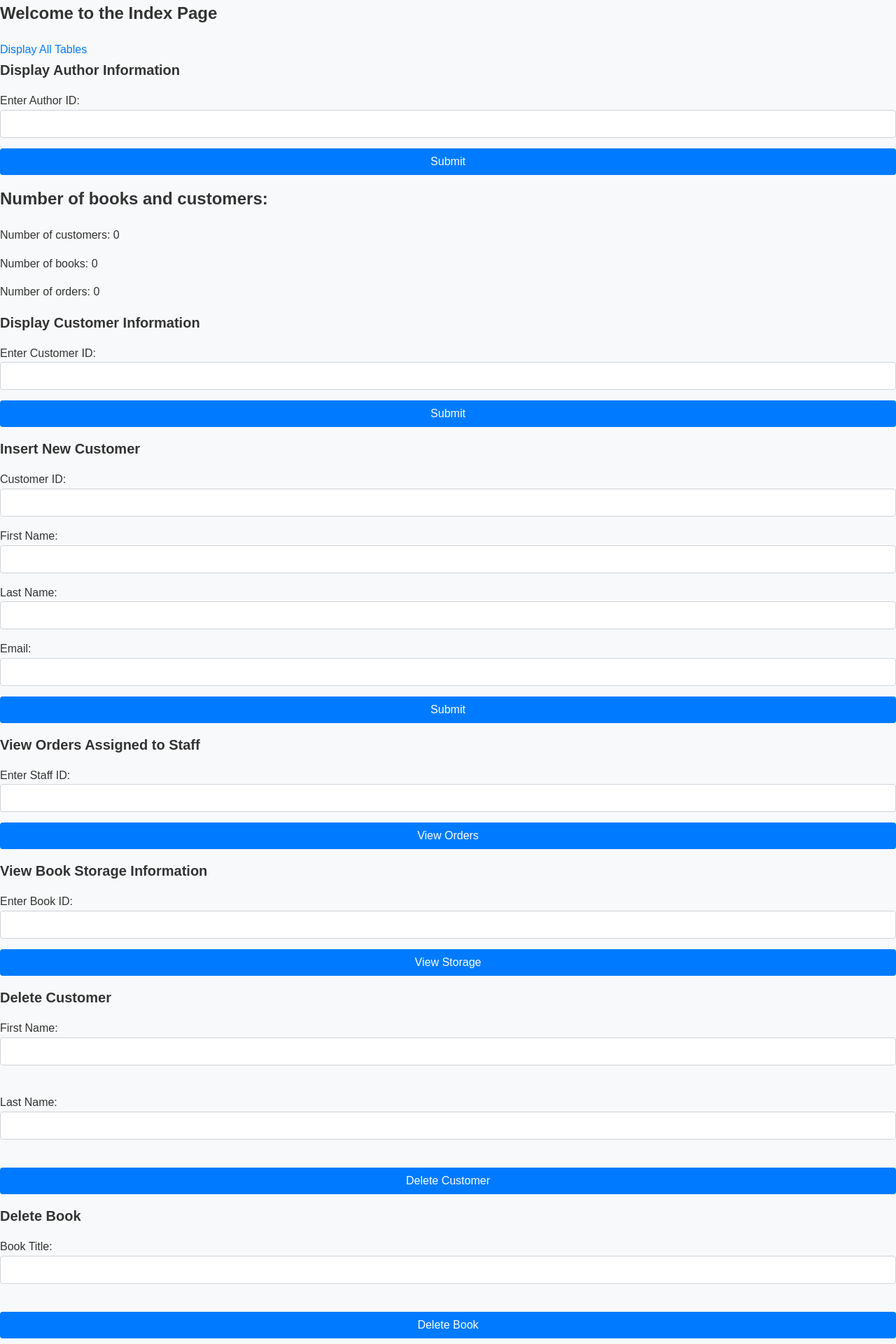
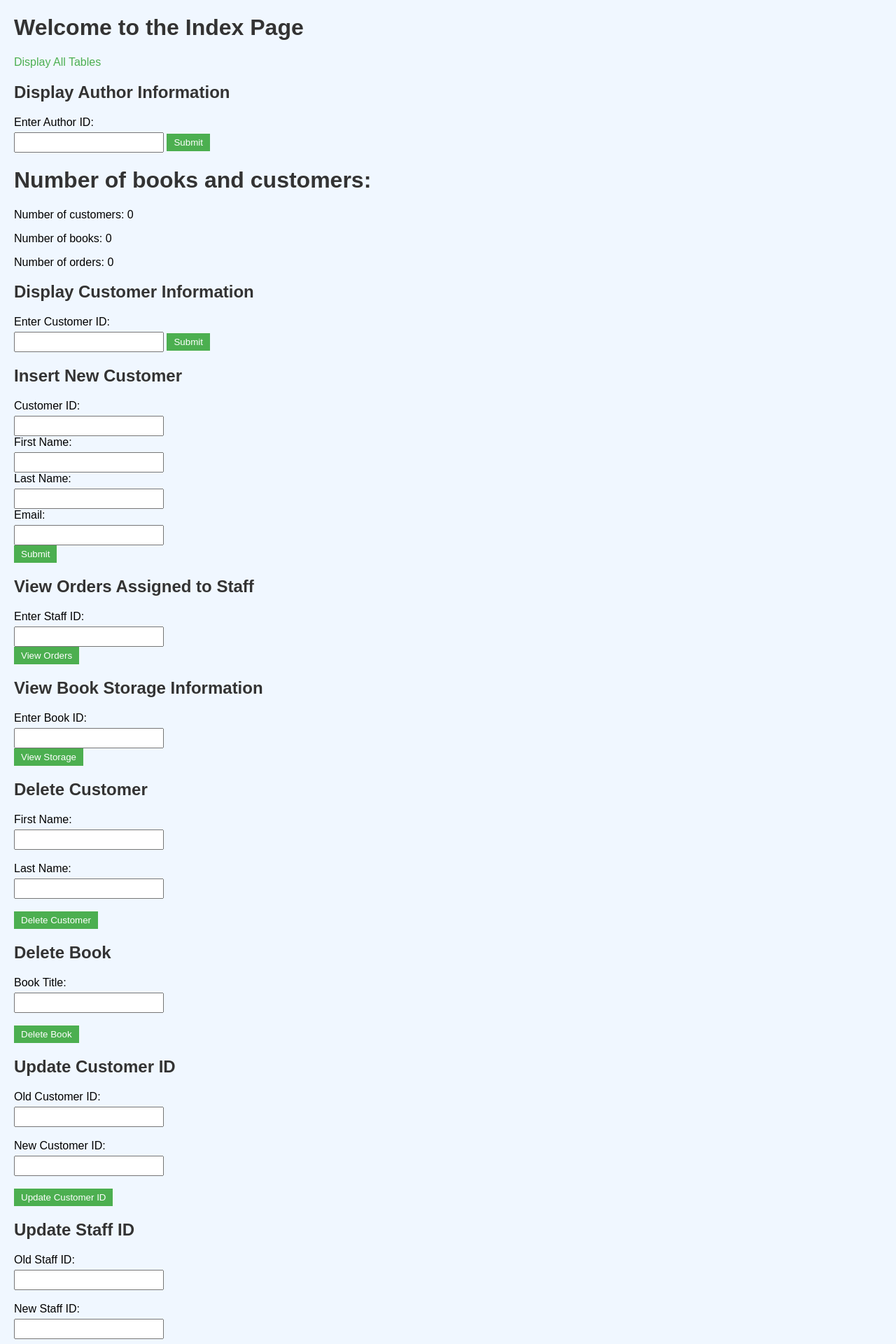
Before and after one commit to larakallas/433, a Flask app: page / in a window 1280 px wide. Shown: the top 1920 px of the page at 70% size. Run offline with Flask 3, Linux system fonts and the light colour scheme; data that the repository does not hold is empty; some libraries are stand-ins or nearby versions.

Commit message:
Update style.css

```diff
--- a/static/style.css
+++ b/static/style.css
@@ -1,98 +1,44 @@
-/* Reset some default browser styles */
-body,
-h1,
-h2,
-p,
-ul,
-li,
-input,
-button {
-    margin: 0;
-    padding: 0;
-    box-sizing: border-box;
+body {
+    font-family: Arial, sans-serif;
+    margin: 20px;
+    background-color: #f0f7ff; /* Light blue background color */
 }
 
-body {
-    font-family: Arial, sans-serif;
-    font-size: 16px;
-    line-height: 1.6;
-    background-color: #f8f9fa;
+h1, h2 {
     color: #333;
 }
 
-.container {
-    max-width: 800px;
-    margin: 20px auto;
-    padding: 20px;
-    background-color: #fff;
-    border-radius: 8px;
-    box-shadow: 0 0 20px rgba(0, 0, 0, 0.1);
-}
-
-h1 {
-    font-size: 24px;
+form {
     margin-bottom: 20px;
 }
 
-h2 {
-    font-size: 20px;
-    margin-bottom: 15px;
-}
-
-p {
-    margin-bottom: 15px;
-}
-
-ul {
-    margin-bottom: 15px;
-}
-
-li {
+label {
+    display: block;
     margin-bottom: 5px;
 }
 
+input[type="text"], input[type="email"] {
+    padding: 5px;
+    width: 200px;
+}
+
+input[type="submit"] {
+    padding: 5px 10px;
+    background-color: #4CAF50;
+    color: white;
+    border: none;
+    cursor: pointer;
+}
+
+input[type="submit"]:hover {
+    background-color: #45a049;
+}
+
 a {
-    color: #007bff;
+    color: #4CAF50;
     text-decoration: none;
 }
 
 a:hover {
     text-decoration: underline;
 }
-
-input[type="text"],
-input[type="email"],
-input[type="submit"],
-button {
-    margin-bottom: 15px;
-    padding: 10px;
-    width: 100%;
-    border: 1px solid #ced4da;
-    border-radius: 4px;
-    font-size: 16px;
-}
-
-input[type="submit"],
-button {
-    background-color: #007bff;
-    color: #fff;
-    border: none;
-    cursor: pointer;
-}
-
-input[type="submit"]:hover,
-button:hover {
-    background-color: #0056b3;
-}
-
-.error-message {
-    color: #dc3545;
-    font-size: 14px;
-    margin-bottom: 10px;
-}
-
-.success-message {
-    color: #28a745;
-    font-size: 14px;
-    margin-bottom: 10px;
-}
```
